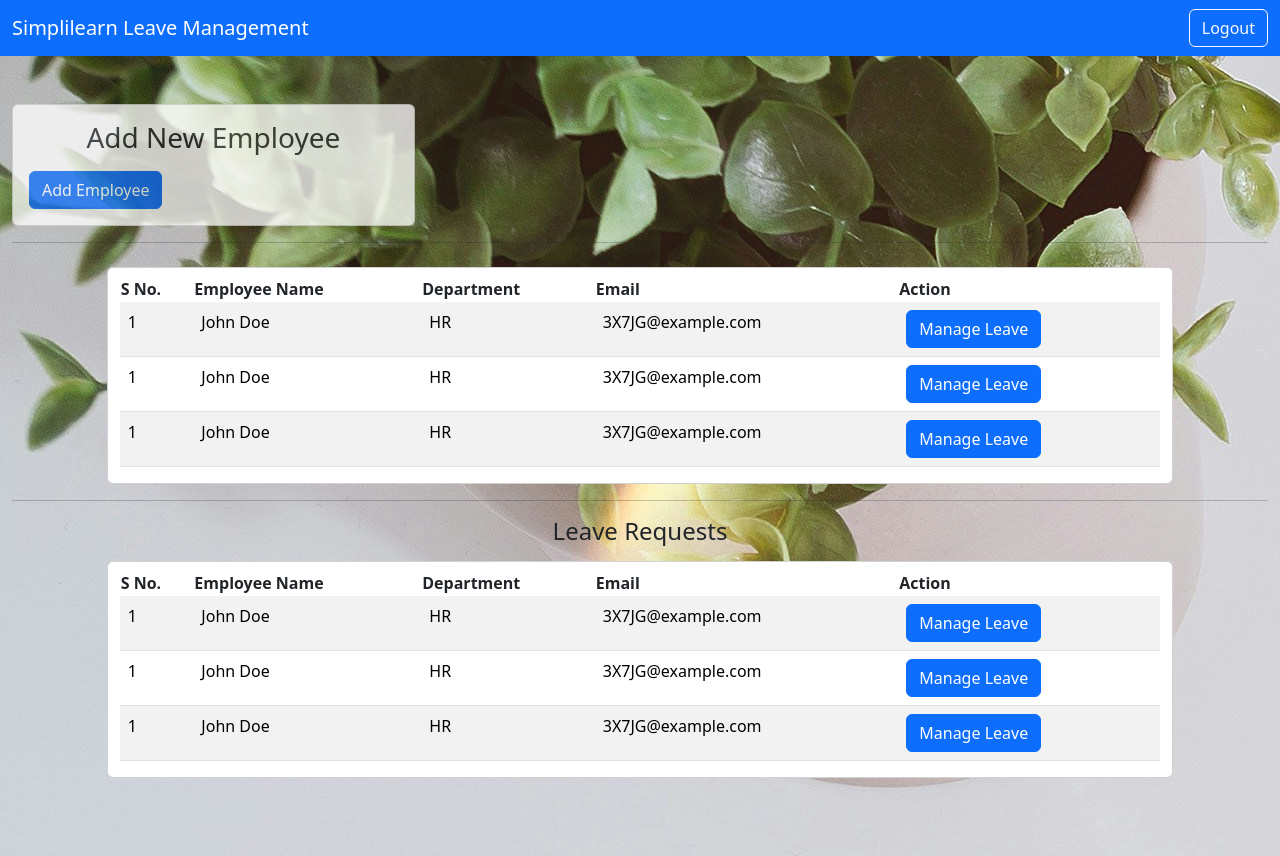
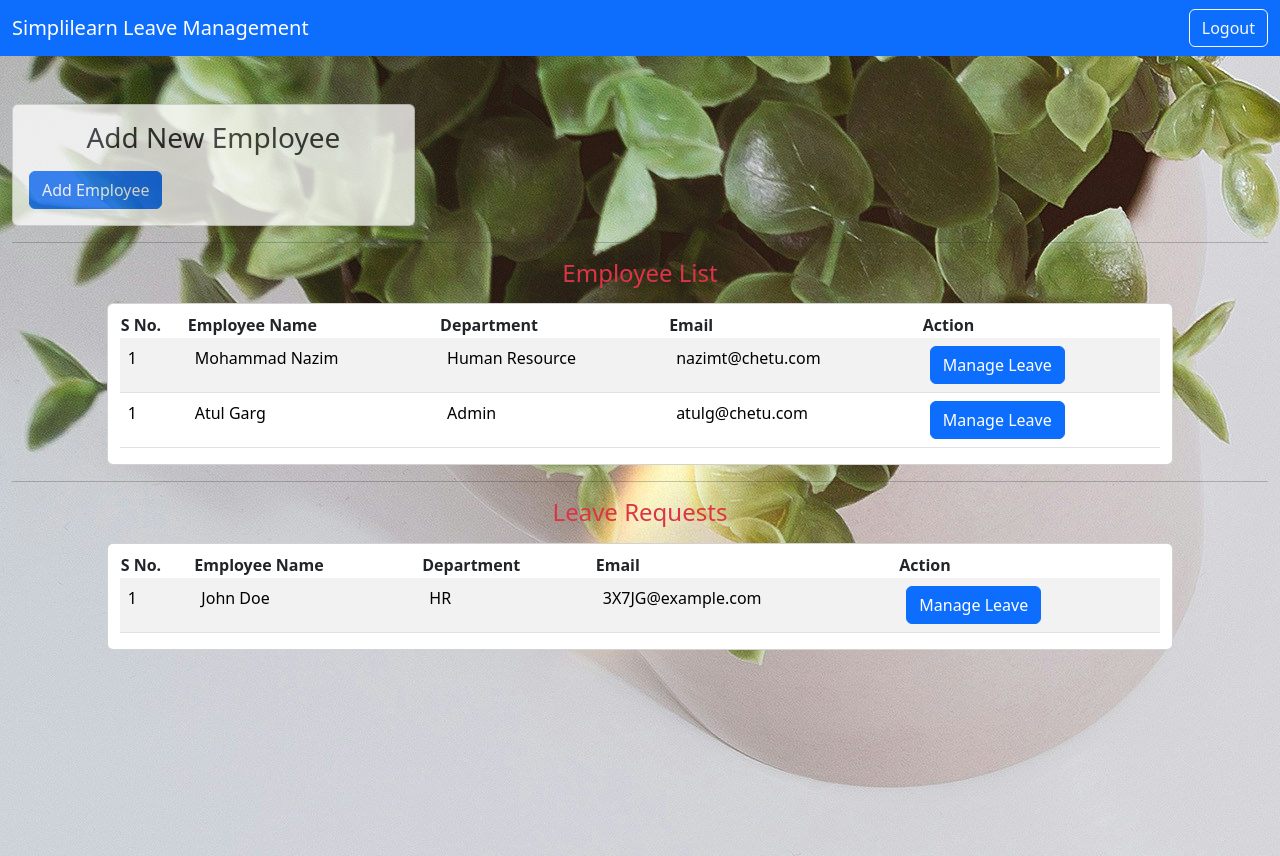
Before and after one commit to nazimgithub/LMS, a React (Create React App) app: page /dashboard in a window 1280 px wide. Built offline with nearby package versions, Linux system fonts and the light colour scheme; data requests are answered from the project's data file; sample sign-in values are in the browser's storage.

Commit message:
implemnt login and dashboard functionality

```diff
--- /dev/null
+++ b/db.json
@@ -0,0 +1,23 @@
+{
+  "employees": [
+    {
+      "id": "e167",
+      "name": "Mohammad Nazim",
+      "email": "nazimt@chetu.com",
+      "dept": "Human Resource",
+      "joining_date": "2025-07-19",
+      "password": "lKeMVvEHcV",
+      "role": "HR"
+    },
+    {
+      "id": "2585",
+      "name": "Atul Garg",
+      "email": "atulg@chetu.com",
+      "dept": "Admin",
+      "joining_date": "2025-07-19",
+      "password": "An94KQbB3U",
+      "role": "Employee"
+    }
+  ],
+  "leaves": []
+}
--- a/package.json
+++ b/package.json
@@ -11,13 +11,15 @@
     "react": "^19.1.0",
     "react-dom": "^19.1.0",
     "react-scripts": "5.0.1",
+    "sweetalert2": "^11.22.2",
     "web-vitals": "^2.1.4"
   },
   "scripts": {
     "start": "react-scripts start",
     "build": "react-scripts build",
     "test": "react-scripts test",
-    "eject": "react-scripts eject"
+    "eject": "react-scripts eject",
+    "json-server": "json-server --watch db.json --port 3001"
   },
   "eslintConfig": {
     "extends": [
--- a/src/App.js
+++ b/src/App.js
@@ -1,27 +1,31 @@
 import React from 'react';
-import { BrowserRouter, Routes, Route } from "react-router-dom";
+import { BrowserRouter, Routes, Route, Navigate } from "react-router-dom";
 import Login  from './Components/Login';
 import Signup from './Components/Signup';
 import Hrdashboard from './Components/Hrdashboard';
 import Employeedashboard from './Components/Employeedashboard';
+import Addemployee from './Components/Addemployee';
 
 function App() {
+  const isLoggedIn = localStorage.getItem("isLoggedIn") === "true";
+
   return (
     <BrowserRouter>
-    <div>
-    <nav class="navbar navbar-dark bg-primary">
-      <div class="container-fluid">
-    <a class="navbar-brand">Simplilearn Leave Management</a>
-    <button class="btn btn-outline-light" type="submit">Logout</button>
-  </div>
-
-    </nav>
-    </div>
       <Routes>
         <Route path="/" element={<Login />}></Route>
         <Route path="/signup" element={<Signup />}></Route>
-        <Route path="/dashboard" element={<Hrdashboard />}></Route>
-        <Route path="/emp-dashboard" element={<Employeedashboard />}></Route>
+        <Route
+          path="/dashboard"
+          element={isLoggedIn ? <Hrdashboard /> : <Navigate to="/" />}
+        />
+        <Route
+          path="/emp-dashboard"
+          element={isLoggedIn ? <Employeedashboard /> : <Navigate to="/" />}
+        />
+        <Route
+          path="/add-employee"
+          element={isLoggedIn ? <Addemployee /> : <Navigate to="/" />}
+        />
       </Routes>
     </BrowserRouter>
 
--- /dev/null
+++ b/src/Components/Addemployee.jsx
@@ -0,0 +1,115 @@
+import { useState } from "react";
+import { Link } from "react-router-dom";
+import Swal from "sweetalert2";
+
+
+function Addemployee() {
+
+  const [formData, setFormData] = useState({
+    name: "",
+    email: "",
+    dept: "",
+  });
+
+  const generatePassword = () => {
+    // Simple random password generator
+    const chars = "abcdefghijklmnopqrstuvwxyzABCDEFGHIJKLMNOPQRSTUVWXYZ0123456789";
+    let password = "";
+    for (let i = 0; i < 10; i++) {
+      password += chars.charAt(Math.floor(Math.random() * chars.length));
+    }
+    return password;
+  };
+
+
+  const handleChange = (e) => {
+    setFormData({ ...formData, [e.target.name]: e.target.value },
+      { ...formData, [e.target.email]: e.target.value },
+      { ...formData, [e.target.dept]: e.target.value }
+    );
+  };
+
+
+  const handleAddEmployee = (e) => {
+  e.preventDefault();
+
+  const password = generatePassword();
+
+    const newUser = {
+      name: formData.name,
+      email: formData.email,
+      dept: formData.dept,
+      joining_date: new Date().toISOString().slice(0, 10),
+      password,
+      role: "Employee"
+    };
+
+
+  fetch("http://localhost:3001/employees", {
+      method: "POST",
+      headers: {
+        "Content-Type": "application/json"
+      },
+      body: JSON.stringify(newUser)
+    })
+      .then(res => res.json())
+      .then(data => {
+        // Show success popup
+      Swal.fire({
+        icon: "success",
+        title: "User Added!",
+        text: `User ${data.name} added as a Employee successfully.`
+      });
+
+      // Reset form
+        setFormData({ name: "", email: "", dept: "" });
+      })
+      .catch(err => {
+        console.error(err);
+        Swal.fire({
+        icon: "error",
+        title: "Oops...",
+        text: "Something went wrong while adding the user."
+      });
+      });
+  };
+
+
+
+  return <>
+  <div className="container-fluid" style={{ backgroundImage: "url(/login-page-bg.jpg)", height: "100vh"  }}>
+  <div className="row align-items-center h-100">
+    <div className="col-sm-4"></div>
+    <div className="col-sm-4">
+      <div className="card opacity-75">
+        <div className="card-body">
+          <h3 className="card-title text-center mb-3">Add New Employee</h3>
+          <form onSubmit={handleAddEmployee}>
+            <input type="text" className="form-control mb-3" placeholder="Enter employee name" name="name" value={formData.name}
+            onChange={handleChange} required/>
+            <input type="email" className="form-control mb-3" placeholder="Enter employee email" name="email" value={formData.email}
+            onChange={handleChange} required/>
+            <select className="form-select" aria-label="Default select example" name="dept" value={formData.dept}
+            onChange={handleChange} required>
+  <option selected>-- Select Department --</option>
+  <option value="Human Resource">Human Resource</option>
+  <option value="Admin">Admin</option>
+  <option value="Account">Account</option>
+  <option value="Operation">Operation</option>
+</select>
+
+            <div className="text-center mt-3">
+              <button type="submit" className="btn btn-primary">Save</button>
+            </div>
+          </form>
+          <p className="text-center mt-3"><Link to="/dashboard">Back</Link></p>
+        </div>
+      </div>
+    </div>
+    <div className="col-sm-4"></div>
+  </div>
+  </div>
+  </>;
+}
+
+export default Addemployee;
--- a/src/Components/Employeedashboard.jsx
+++ b/src/Components/Employeedashboard.jsx
@@ -1,8 +1,9 @@
 import React from "react";
-import { Link } from "react-router-dom";
+import Header from "./Header";
 
 function Employeedashboard() {
   return <>
+    <Header />
     <div className="container-fluid" style={{ backgroundImage: "url(/login-page-bg.jpg)", height: "100vh"  }}>
     <div className="row">
       <div className="col-sm-4 mt-5">
--- /dev/null
+++ b/src/Components/Header.jsx
@@ -0,0 +1,24 @@
+import { useNavigate } from "react-router-dom";
+
+function Header() {
+  const navigate = useNavigate();
+
+  const handleLogout = () => {
+    localStorage.removeItem("isLoggedIn");
+    navigate("/");
+  };
+
+  return (
+    <div>
+    <nav className="navbar navbar-dark bg-primary">
+      <div className="container-fluid">
+    <a className="navbar-brand">Simplilearn Leave Management</a>
+    <button onClick={handleLogout} className="btn btn-outline-light" type="submit">Logout</button>
+  </div>
+
+    </nav>
+    </div>
+  );
+}
+
+export default Header;
--- a/src/Components/Hrdashboard.jsx
+++ b/src/Components/Hrdashboard.jsx
@@ -1,15 +1,28 @@
-import React from "react";
+import { useEffect, useState } from "react";
 import { Link } from "react-router-dom";
+import Header from "./Header";
 
 function Hrdashboard() {
+
+  const [employees, setEmployees] = useState([]);
+
+  useEffect(() => {
+    fetch("http://localhost:3001/employees")
+      .then(res => res.json())
+      .then(data => setEmployees(data))
+      .catch(err => console.error(err));
+  }, []);
+
+
   return <>
+  <Header />
     <div className="container-fluid" style={{ backgroundImage: "url(/login-page-bg.jpg)", height: "100vh"  }}>
 <div className="row">
   <div className="col-sm-4 mt-5">
     <div className="card opacity-75">
       <div className="card-body">
         <h3 className="card-title text-center mb-3">Add New Employee</h3>
-        <button className="btn btn-primary">Add Employee</button>
+        <Link className="btn btn-primary" to="/add-employee">Add Employee</Link>
       </div>
     </div>
     <div className="col-sm-4"></div>
@@ -17,6 +30,35 @@ function Hrdashboard() {
 </div>
 <hr></hr>
 <div className="row">
+    <h4 className="text-center text-danger">Employee List</h4>
+  <div className="col-sm-1"></div>
+  <div className="col-sm-10 card mt-2">
+    <table className="table table-striped mt-2">
+    <thead>
+      <th>S No.</th>
+      <th>Employee Name</th>
+      <th>Department</th>
+      <th>Email</th>
+      <th>Action</th>
+    </thead>
+    <tbody>
+      {employees.map(data => (
+          <tr key={data.id}>
+        <td>1</td>
+        <td>{data.name}</td>
+        <td>{data.dept}</td>
+        <td>{data.email}</td>
+        <td><button className="btn btn-primary">Manage Leave</button></td>
+      </tr>
+        ))}
+      </tbody>
+</table>
+  </div>
+  <div className="col-sm-1"></div>
+  </div>
+  <hr></hr>
+  <div className="row">
+  <h4 className="text-center text-danger">Leave Requests</h4>
   <div className="col-sm-1"></div>
   <div className="col-sm-10 card mt-2">
     <table className="table table-striped mt-2">
@@ -35,61 +77,7 @@ function Hrdashboard() {
         <td>3X7JG@example.com</td>
         <td><button className="btn btn-primary">Manage Leave</button></td>
       </tr>
-      <tr>
-        <td>1</td>
-        <td>John Doe</td>
-        <td>HR</td>
-        <td>3X7JG@example.com</td>
-        <td><button className="btn btn-primary">Manage Leave</button></td>
-      </tr>
-      <tr>
-        <td>1</td>
-        <td>John Doe</td>
-        <td>HR</td>
-        <td>3X7JG@example.com</td>
-        <td><button className="btn btn-primary">Manage Leave</button></td>
-      </tr>
-    </tbody>
-</table>
-  </div>
-  <div className="col-sm-1"></div>
-  </div>
-  <hr></hr>
-  <div className="row">
-  <h4 className="text-center">Leave Requests</h4>
-  <div className="col-sm-1"></div>
-  <div className="col-sm-10 card mt-2">
-    <table className="table table-striped mt-2">
-    <thead>
-      <th>S No.</th>
-      <th>Employee Name</th>
-      <th>Department</th>
-      <th>Email</th>
-      <th>Action</th>
-    </thead>
-    <tbody>
-      <tr>
-        <td>1</td>
-        <td>John Doe</td>
-        <td>HR</td>
-        <td>3X7JG@example.com</td>
-        <td><button className="btn btn-primary">Manage Leave</button></td>
-      </tr>
-      <tr>
-        <td>1</td>
-        <td>John Doe</td>
-        <td>HR</td>
-        <td>3X7JG@example.com</td>
-        <td><button className="btn btn-primary">Manage Leave</button></td>
-      </tr>
-      <tr>
-        <td>1</td>
-        <td>John Doe</td>
-        <td>HR</td>
-        <td>3X7JG@example.com</td>
-        <td><button className="btn btn-primary">Manage Leave</button></td>
-      </tr>
-    </tbody>
+      </tbody>
 </table>
   </div>
   <div className="col-sm-1"></div>
--- a/src/Components/Login.jsx
+++ b/src/Components/Login.jsx
@@ -1,7 +1,37 @@
-import React from "react";
-import { Link } from "react-router-dom";
+import { useState, useEffect } from "react";
+import { useNavigate, Link } from "react-router-dom";
 
 function Login() {
+
+  const [email, setEmail] = useState("");
+  const [password, setPassword] = useState("");
+  const [error, setError] = useState("");
+  const [employees, setEmployees] = useState([]);
+  const navigate = useNavigate();
+
+useEffect(() => {
+    fetch("http://localhost:3001/employees")
+      .then(res => res.json())
+      .then(data => setEmployees(data))
+      .catch(err => console.error(err));
+  }, []);
+
+  const handleSubmit = (e) => {
+    e.preventDefault();
+
+    const employee = employees.find(
+      (u) => u.email === email && u.password === password
+    );
+
+    if (employee) {
+      localStorage.setItem("isLoggedIn", "true");
+      navigate("/dashboard");
+    } else {
+      setError("Invalid credentials");
+    }
+  };
+
+
   return <>
     <div className="container-fluid" style={{ backgroundImage: "url(/login-page-bg.jpg)", height: "100vh"  }}>
       <div className="row align-items-center h-100">
@@ -10,9 +40,11 @@ function Login() {
           <div className="card opacity-75">
             <div className="card-body">
               <h3 className="card-title text-center mb-3">Login</h3>
-  <form>
-    <input type="email" className="form-control mb-3" id="email" aria-describedby="emailHelp" placeholder="Enter email" />
-    <input type="password" className="form-control mb-3" id="password" placeholder="Password" />
+  <form onSubmit={handleSubmit} className="flex flex-col gap-2">
+    <input type="email" className="form-control mb-3 border p-2" value={email} onChange={(e) => setEmail(e.target.value)}
+placeholder="Enter email" />
+    <input type="password" className="form-control mb-3 border p-2" value={password} onChange={(e) => setPassword(e.target.value)}
+placeholder="Password" />
     <div className="text-center">
 <div className="form-check form-check-inline">
   <input className="form-check-input" type="radio" name="flexRadioDefault" id="flexRadioDefault1"/>
@@ -27,6 +59,7 @@ function Login() {
   </label>
 </div>
 <br/>
+{error && <p className="text-red-500">{error}</p>}
 <button type="submit" className="btn btn-primary">Login</button>
     </div>
   </form>
```
Also changed, not shown: 1 other file (tests, documents, lock files or other folders).
